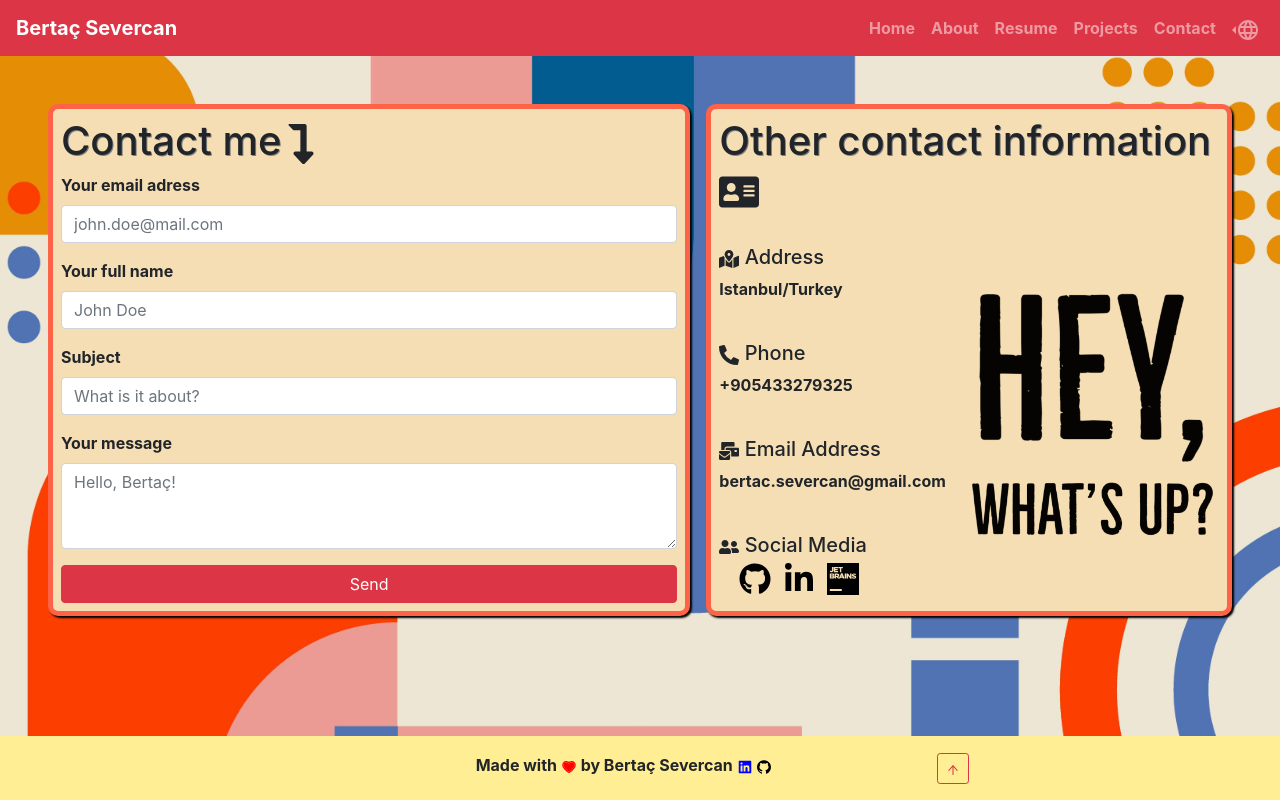
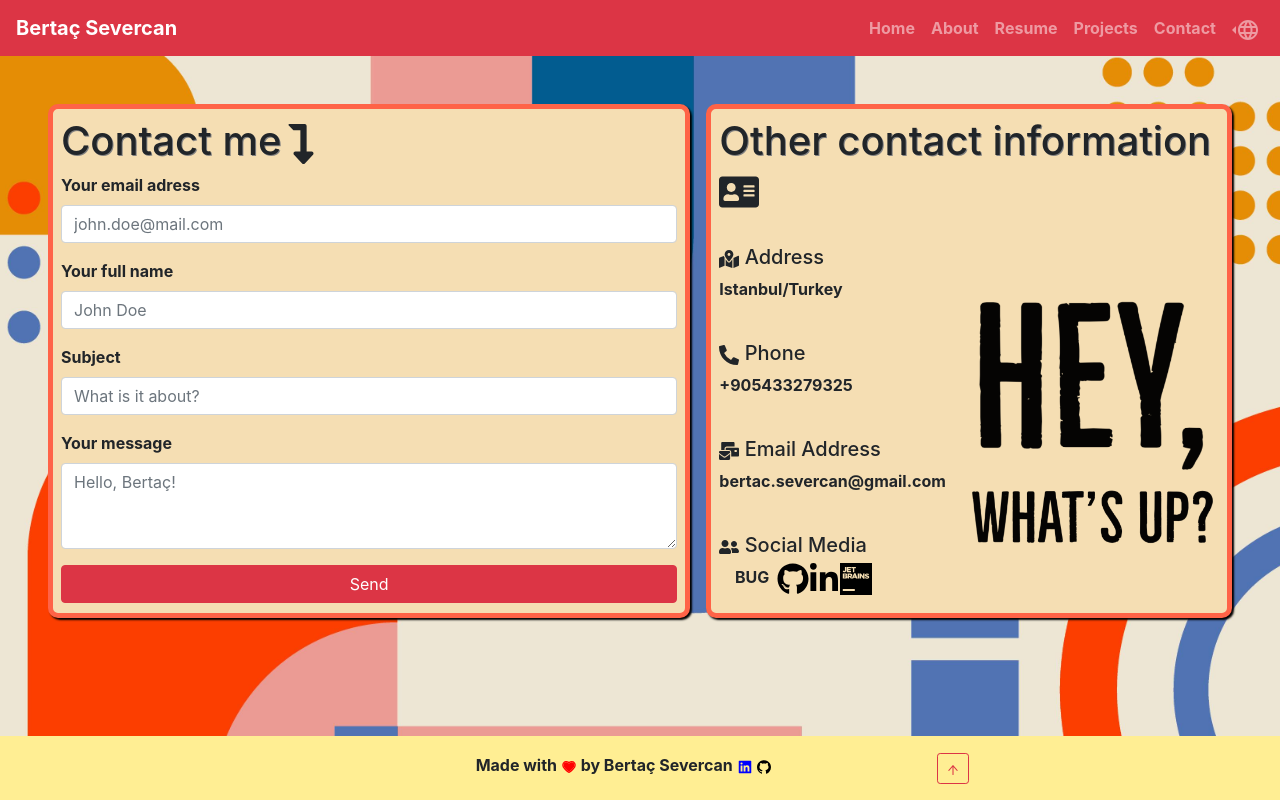
Before and after one commit to bertacsevercan/my-portfolio, a React (Create React App) app: page /contact in a window 1280 px wide. Built offline with nearby package versions, Linux system fonts and the light colour scheme.

Commit message:
try bug fix

```diff
--- a/src/containers/Contact/index.jsx
+++ b/src/containers/Contact/index.jsx
@@ -99,6 +99,7 @@ const Contact = () => {
               <FaUserFriends /> {t("contact.headers.head3")}
             </h5>
             <div className="social-links">
+              <p>BUG</p>
               <a
                 id="git"
                 target="_blank"
```
